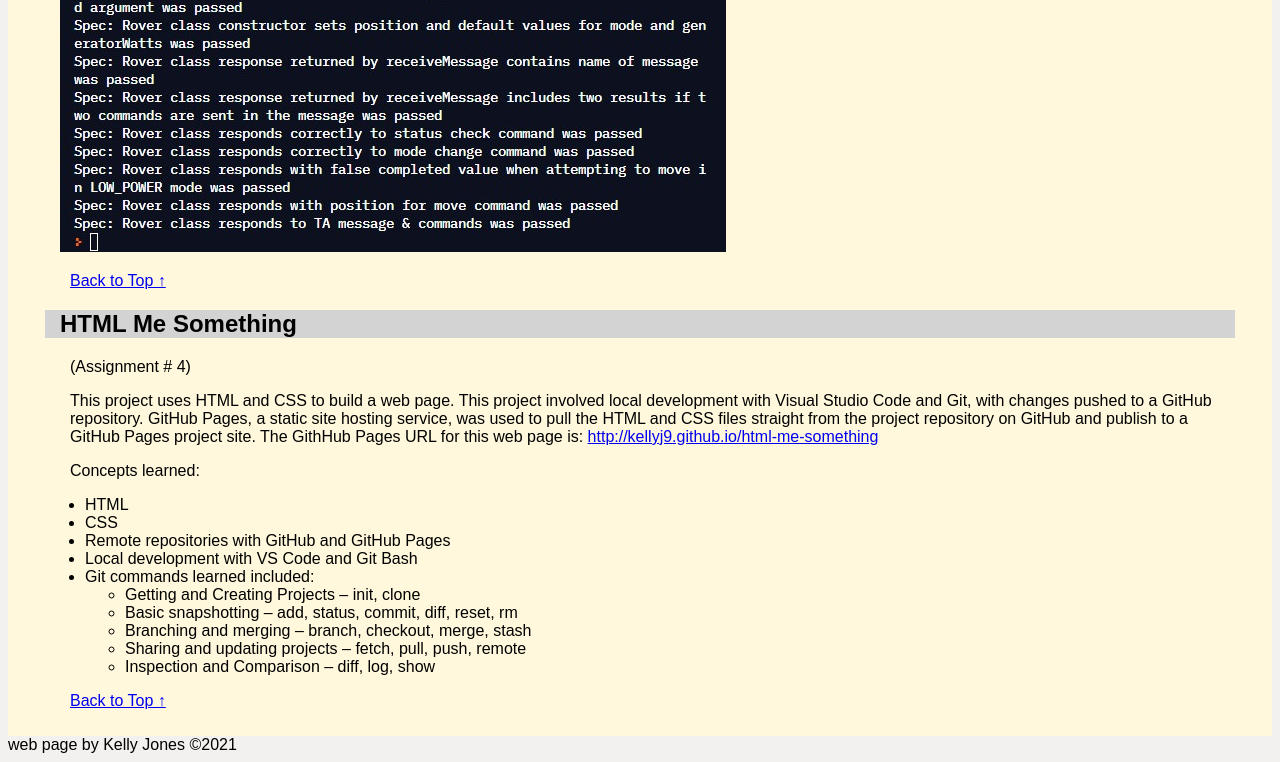
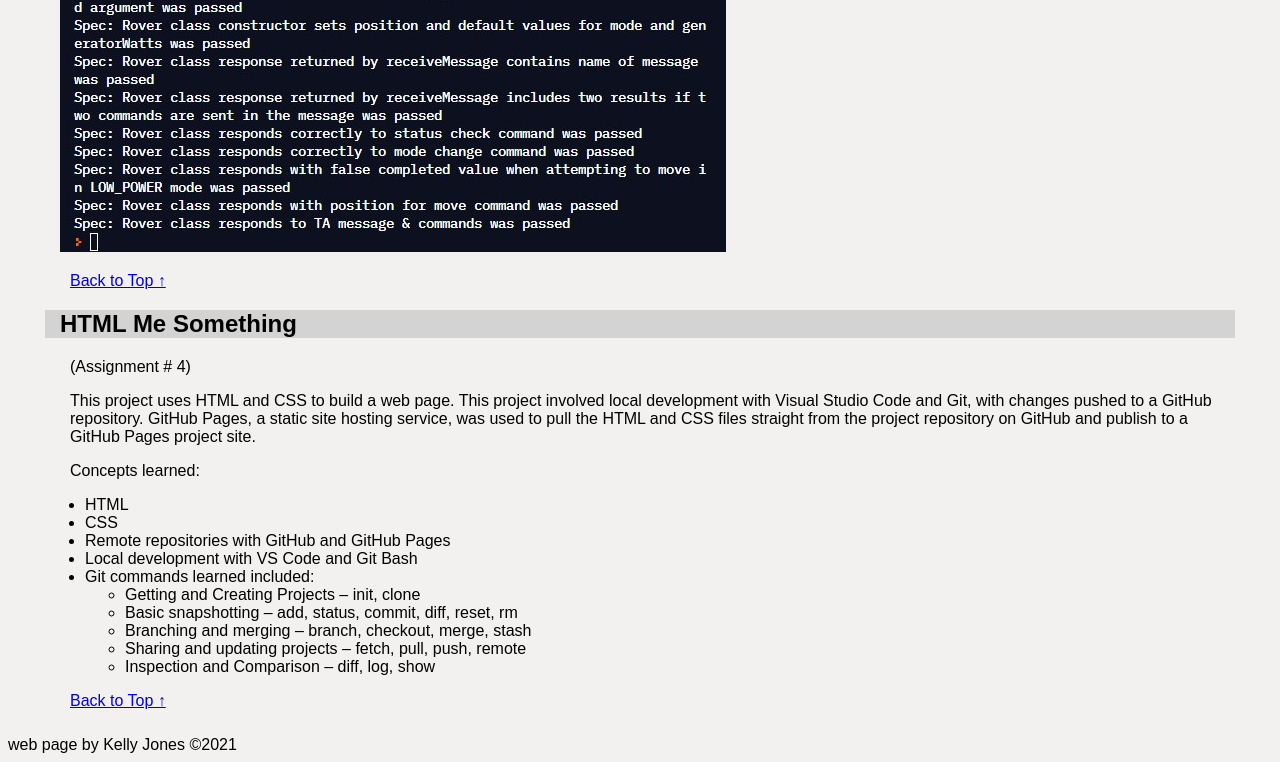
Before and after one commit to PHL-LC101-June-21/assignment-4-html-me-something-kellyj9, a website: page index.html in a window 1280 px wide. Shown: the part 2268-3030 px from the top of the page. Drawn offline with Linux system fonts and the light colour scheme.

Commit message:
Removed URL for GitHub Pages

```diff
--- a/index.html
+++ b/index.html
@@ -116,7 +116,6 @@
                   This project uses HTML and CSS to build a web page.
                   This project involved local development with Visual Studio Code and Git, with changes pushed to a GitHub repository.
                   GitHub Pages, a static site hosting service, was used to pull the HTML and CSS files straight from the project repository on GitHub and publish to a GitHub Pages project site.
-                  The GithHub Pages URL for this web page is: <a href="http://kellyj9.github.io/html-me-something">http://kellyj9.github.io/html-me-something</a>
                   </p>
                   <p>
                   Concepts learned:
--- a/styles.css
+++ b/styles.css
@@ -8,7 +8,7 @@ body {
 
 main, article {
     padding: 5px;
-    background-color: cornsilk;
+    background-color: #F2F1EF;
 }
 
 h1 {
```
